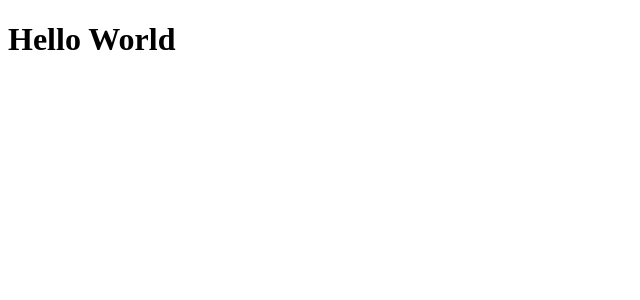
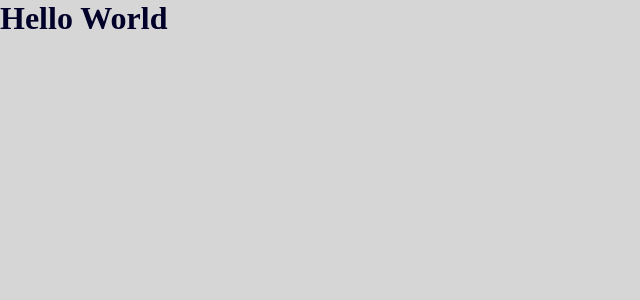
Before and after one commit to wesleydrum10/Ignite, a React app: page / in a window 1280 px wide. Shown: the top 300 px of the page, without its empty margins (0-640 px from the left). Built offline with nearby package versions, Linux system fonts and the light colour scheme.

Commit message:
Finalizando configuração

```diff
--- a/package.json
+++ b/package.json
@@ -20,7 +20,11 @@
         "@babel/preset-react": "^7.14.5",
         "babel-loader": "^8.2.2",
         "cross-env": "^7.0.3",
+        "css-loader": "^6.3.0",
         "html-webpack-plugin": "^5.3.2",
+        "node-sass": "^6.0.1",
+        "sass-loader": "^12.1.0",
+        "style-loader": "^3.3.0",
         "webpack": "^5.53.0",
         "webpack-cli": "^4.8.0",
         "webpack-dev-server": "^4.2.1"
--- a/src/App.jsx
+++ b/src/App.jsx
@@ -1,3 +1,5 @@
+import './styles/global.scss';
+
 export function App() {
     return <h1>Hello World</h1>
 }
--- /dev/null
+++ b/src/styles/global.scss
@@ -0,0 +1,11 @@
+* {
+    margin: 0;
+    padding: 0;
+    box-sizing: border-box;
+}
+
+body {
+    font: Arial, Helvetica, sans-serif;
+    background: #00000029;
+    color: #000029;
+}
--- a/webpack.config.js
+++ b/webpack.config.js
@@ -27,6 +27,11 @@ module.exports = {
                 test: /\.jsx$/,
                 exclude: /node_modules/,
                 use: 'babel-loader'
+            },
+            {
+                test: /\.scss$/,
+                exclude: /node_modules/,
+                use: ['style-loader', 'css-loader', 'sass-loader']
             }
         ]
     }
```
Also changed, not shown: 1 other file (tests, documents, lock files or other folders).
